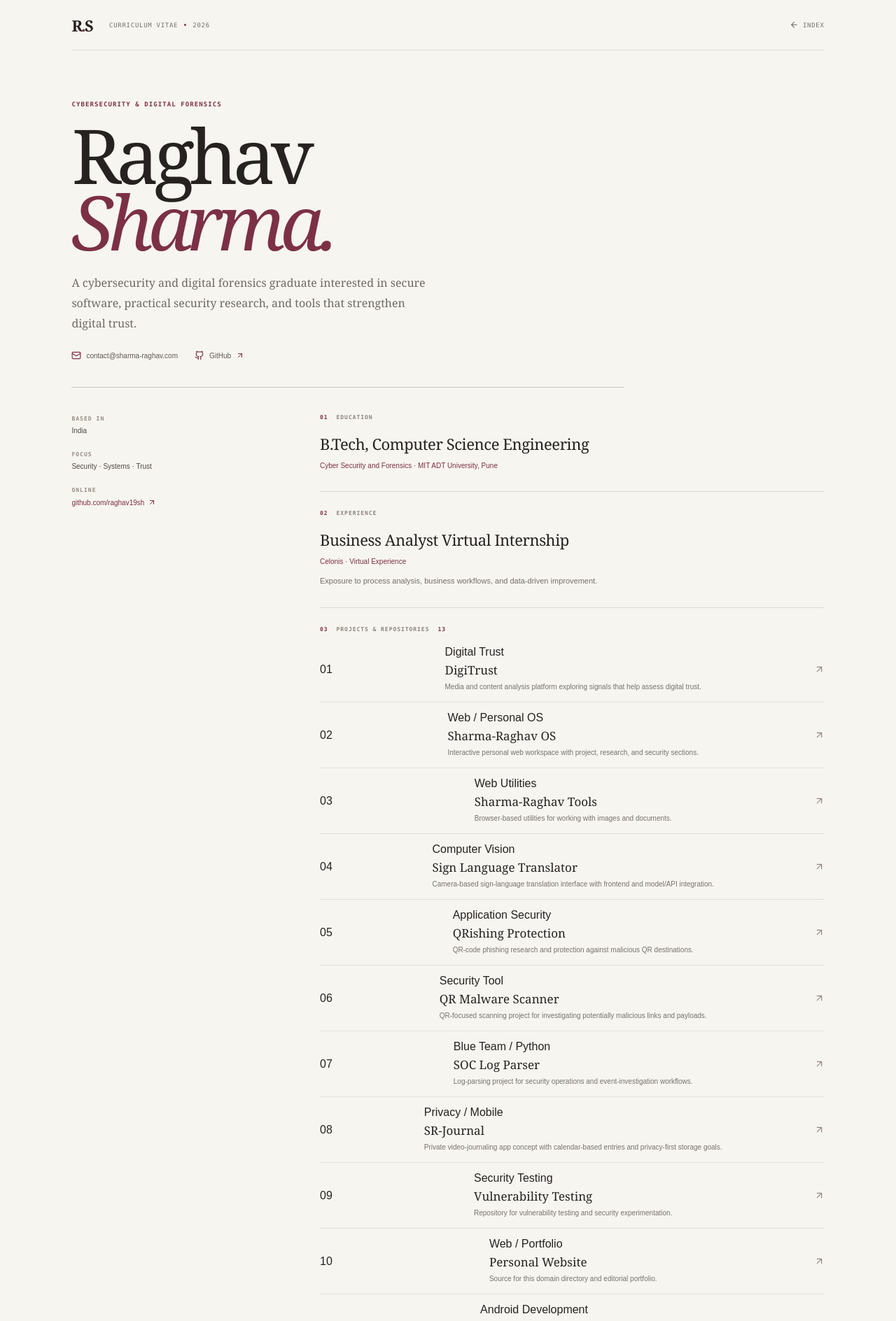
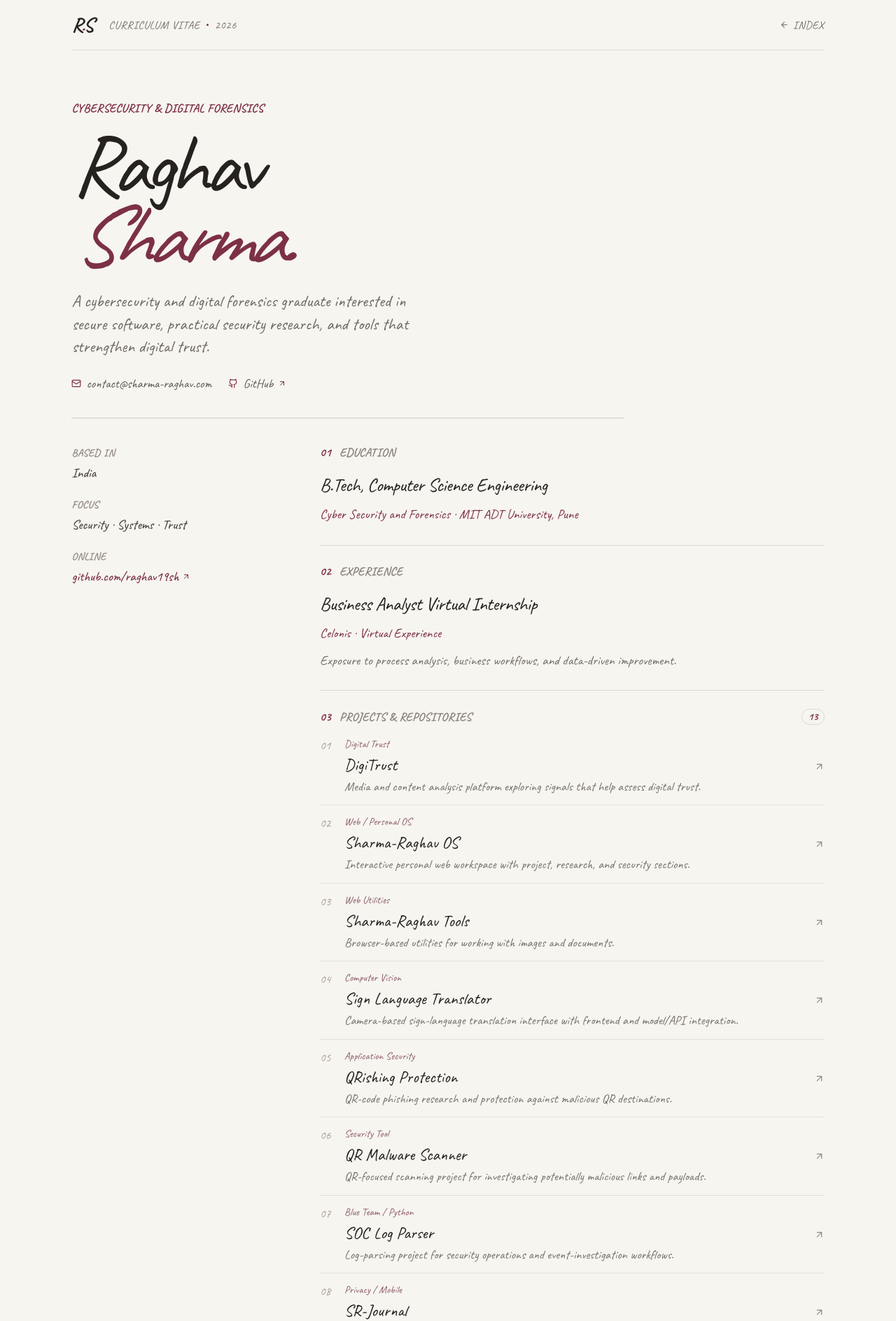
Before and after one commit to raghav19sh/sharma-raghav-os, a Next.js app: page /portfolio in a window 1280 px wide. Shown: the top 1888 px of the page at 70% size. Built offline with nearby package versions, Linux system fonts and the light colour scheme.

Commit message:
Style plasmatic void and cursive editorial portfolio

```diff
--- a/src/app/globals.css
+++ b/src/app/globals.css
@@ -973,3 +973,38 @@ a{-webkit-tap-highlight-color:transparent}
 .ec-footer{display:flex;align-items:center;justify-content:space-between;gap:14px;min-height:72px;border-top:1px solid var(--ec-rule);color:#928b82;font:8px ui-monospace,SFMono-Regular,Menlo,monospace;letter-spacing:.06em}
 .ec-footer a{display:flex;align-items:center;gap:5px;color:var(--ec-burgundy);text-decoration:none}
 @media(max-width:650px){.editorial-cv{padding:0 20px}.ec-header{height:63px}.ec-intro{padding:58px 0 30px}.ec-intro h1{font-size:66px}.ec-summary{font-size:14px}.ec-body{grid-template-columns:1fr;gap:0}.ec-aside{display:grid;grid-template-columns:repeat(2,minmax(0,1fr));gap:0 15px;padding-top:23px}.ec-aside p{margin-bottom:7px}.ec-aside strong,.ec-aside a{margin-bottom:15px;font-size:9px}.ec-section{padding:22px 0}.ec-footer{align-items:flex-start;flex-direction:column;justify-content:center;padding:17px 0;gap:9px}}
+
+
+/* Plasmatic void canvas background — replaces the orb/sphere */
+.plasma-void-canvas{position:absolute;inset:0;z-index:-1;display:block;pointer-events:none;opacity:.9}
+.dm-void-caption{position:absolute;right:0;bottom:38px;color:#83797b;font:9px ui-monospace,SFMono-Regular,Menlo,monospace;letter-spacing:.12em}
+.dm-orb,.dm-orb-glow{display:none!important}
+
+/* Cursive editorial portfolio typography */
+.editorial-cv,.editorial-cv *{font-family:"Caveat",cursive!important}
+.ec-header{font-size:16px;letter-spacing:.04em}
+.ec-monogram{font-size:29px}
+.ec-header-label,.ec-back{font-size:16px}
+.ec-kicker,.ec-label{font-size:17px;letter-spacing:.02em}
+.ec-intro h1{font-size:clamp(76px,10vw,124px);line-height:.82}
+.ec-summary{font-size:24px;line-height:1.35}
+.ec-contact a{font-size:18px}
+.ec-aside p{font-size:15px;letter-spacing:.03em}
+.ec-aside strong,.ec-aside a{font-size:19px}
+.ec-section h2{font-size:27px}
+.ec-meta{font-size:19px}
+.ec-detail{font-size:19px;line-height:1.4}
+.ec-project strong{font-size:24px}
+.ec-project small{font-size:18px;line-height:1.25}
+.ec-project-meta{display:block;color:#8a5b67;font-size:15px;line-height:1.2}
+.ec-project-index{align-self:flex-start;color:#a59a90;font-size:17px;min-width:22px}
+.ec-project-copy{display:grid;gap:2px;flex:1;min-width:0}
+.ec-project{justify-content:flex-start;gap:13px;padding:15px 0}
+.ec-project>svg{margin-left:auto}
+.ec-project-list{display:grid}
+.ec-count{margin-left:auto;border:1px solid #ded9d0;padding:1px 8px;border-radius:20px;color:#7c3046;font-size:15px}
+.ec-label{width:100%}
+.ec-skills span{font-size:17px;padding:5px 9px}
+.ec-footer{font-size:15px}
+.ec-footer a{font-size:16px}
+@media(max-width:650px){.dm-void-caption{font-size:7px}.ec-intro h1{font-size:78px}.ec-summary{font-size:22px}.ec-section h2{font-size:25px}.ec-project strong{font-size:23px}.ec-project small{font-size:17px}.ec-aside strong,.ec-aside a{font-size:17px}}
```
